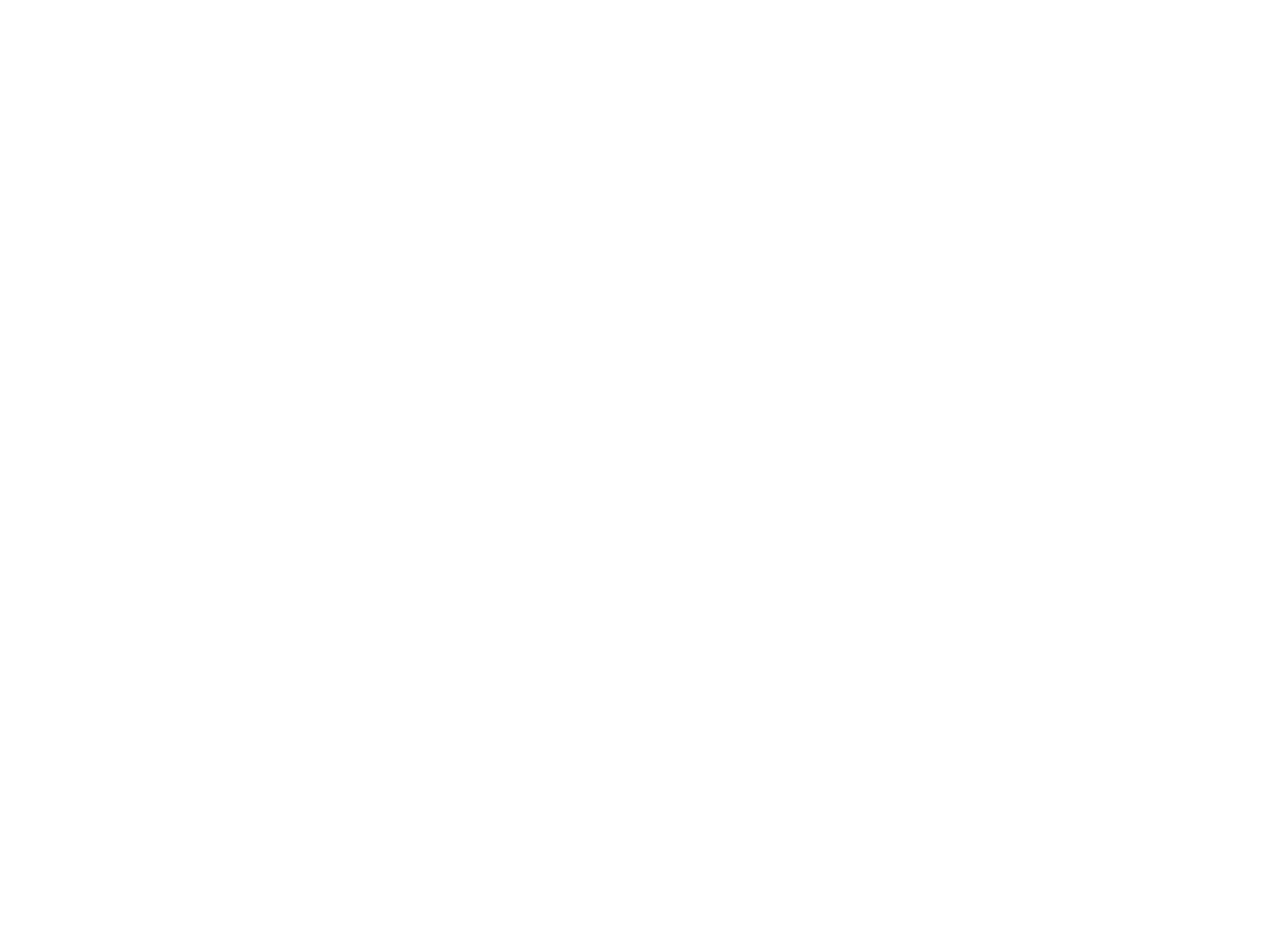
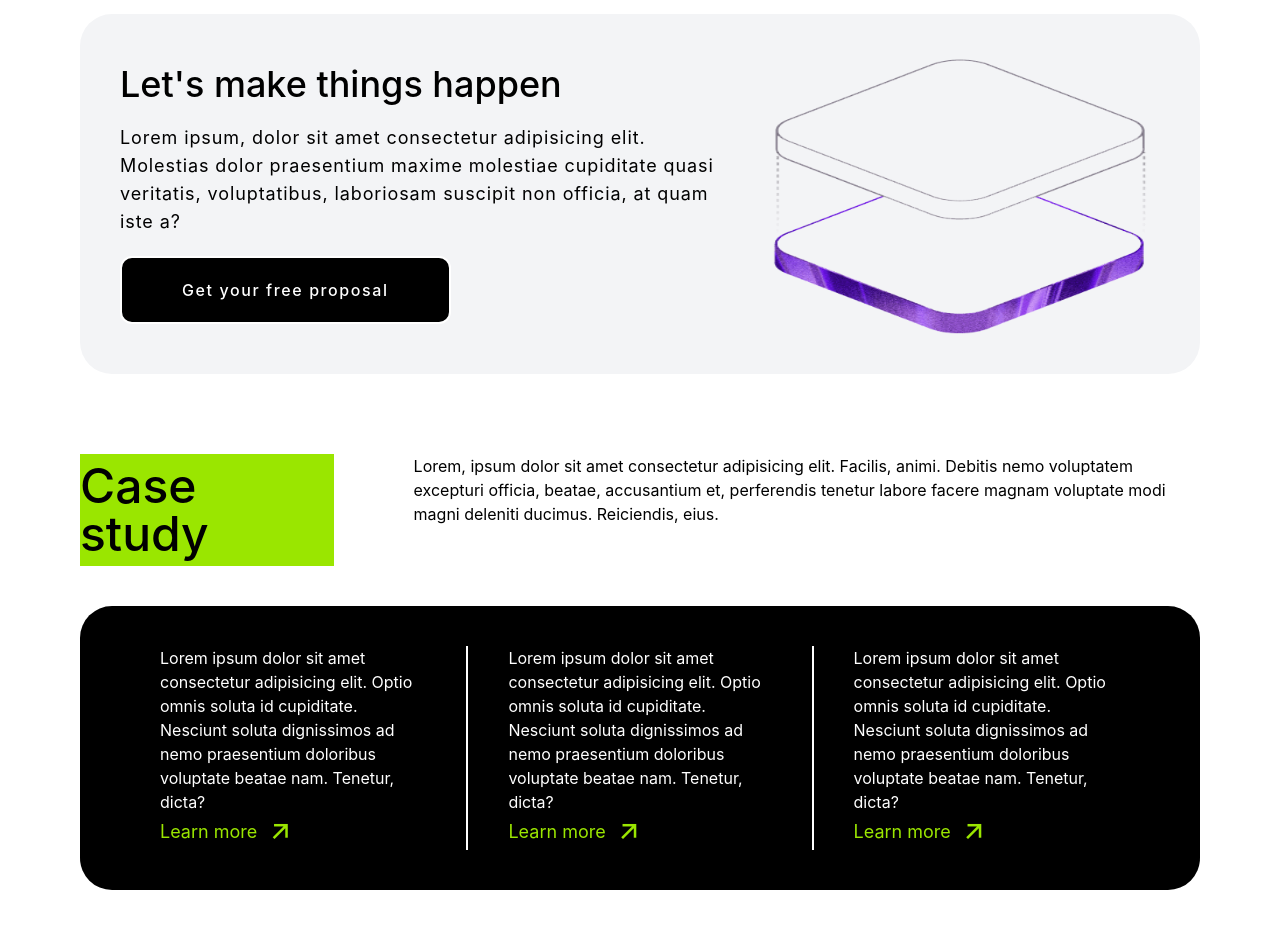
Before and after one commit to anshu-Creates/ui-ux-using-react, a React (Vite) app in the folder ui-ux/: page / in a window 1280 px wide. Shown: the part 2440-3368 px from the top of the page. Before the commit the page ends 2414 px from the top, so only its background shows below. Built offline with nearby package versions, Linux system fonts and the light colour scheme.

Commit message:
Add Section5 and Section6 components; update App to include Section5 and Section6

```diff
--- a/ui-ux/src/App.jsx
+++ b/ui-ux/src/App.jsx
@@ -3,6 +3,8 @@
 import Section2 from './components/sec-2/Section2'
 import Section3 from './components/sec-3/Section3'
 import Section4 from './components/sec-4/Section4'
+import Section5 from './components/sec-5/Section5'
+import Section6 from './components/sec-6/Section6'
 
 const App = () => {
   return (
@@ -11,6 +13,8 @@
       <Section2/>
       <Section3/>
       <Section4/>
+      <Section5/>
+      <Section6/>
     </div>
   )
 }
--- /dev/null
+++ b/ui-ux/src/components/sec-5/Section5.jsx
@@ -0,0 +1,24 @@
+import React from "react";
+
+const Section5 = () => {
+  return (
+    <div className='flex mt-10 mb-10 justify-between gap-10 pt-10 pb-10 rounded-4xl bg-gray-100 p-10'>
+      <div className="w-150 h-70 justify-around flex flex-col">
+        <h1 className="text-4xl font-medium">
+          Let's make things happen
+        </h1>
+        <p className="tracking-wider text-lg">
+          Lorem ipsum, dolor sit amet consectetur adipisicing elit. Molestias
+          dolor praesentium maxime molestiae cupiditate quasi veritatis,
+          voluptatibus, laboriosam suscipit non officia, at quam iste a?
+        </p>
+        <button className="border-2 bg-black font-medium text-white w-fit rounded-xl pl-15 pr-15 pt-5 pb-5 tracking-widest">
+          Get your free proposal
+        </button>
+      </div>
+      <img src='/src/assets/hero.png' className='h-70 w-100'></img>
+    </div>
+  );
+};
+
+export default Section5;
--- /dev/null
+++ b/ui-ux/src/components/sec-6/Section6.jsx
@@ -0,0 +1,50 @@
+import React from "react";
+import H1P from "../h1p/H1P";
+
+const Section6 = () => {
+  return (
+    <div className="pt-10 pb-10">
+      <H1P
+        h1="Case study"
+        p="Lorem, ipsum dolor sit amet consectetur adipisicing elit. Facilis, animi. Debitis nemo voluptatem excepturi officia, beatae, accusantium et, perferendis tenetur labore facere magnam voluptate modi magni deleniti ducimus. Reiciendis, eius."
+      />
+      <div className="mt-10 mb-10 bg-black p-10 rounded-4xl text-white flex justify-between">
+        <div className="w-100 pl-10 pr-10">
+          <p>
+            Lorem ipsum dolor sit amet consectetur adipisicing elit. Optio omnis
+            soluta id cupiditate. Nesciunt soluta dignissimos ad nemo
+            praesentium doloribus voluptate beatae nam. Tenetur, dicta?
+          </p>
+          <div className="flex items-center gap-2">
+            <p className="text-lg text-lime-400">Learn more</p>
+            <i className="ri-arrow-right-up-line text-3xl w-9.5 rounded-full text-lime-400"></i>
+          </div>
+        </div>
+        <div className="w-100 pl-10 border-r-2 border-r-white border-l-2 border-l-white pr-10">
+          <p>
+            Lorem ipsum dolor sit amet consectetur adipisicing elit. Optio omnis
+            soluta id cupiditate. Nesciunt soluta dignissimos ad nemo
+            praesentium doloribus voluptate beatae nam. Tenetur, dicta?
+          </p>
+          <div className="flex items-center gap-2">
+            <p className="text-lg text-lime-400">Learn more</p>
+            <i className="ri-arrow-right-up-line text-3xl w-9.5 rounded-full text-lime-400"></i>
+          </div>
+        </div>
+        <div className="w-100 pl-10 pr-10">
+          <p>
+            Lorem ipsum dolor sit amet consectetur adipisicing elit. Optio omnis
+            soluta id cupiditate. Nesciunt soluta dignissimos ad nemo
+            praesentium doloribus voluptate beatae nam. Tenetur, dicta?
+          </p>
+          <div className="flex items-center gap-2">
+            <p className="text-lg text-lime-400">Learn more</p>
+            <i className="ri-arrow-right-up-line text-3xl w-9.5 rounded-full text-lime-400"></i>
+          </div>
+        </div>
+      </div>
+    </div>
+  );
+};
+
+export default Section6;
```
